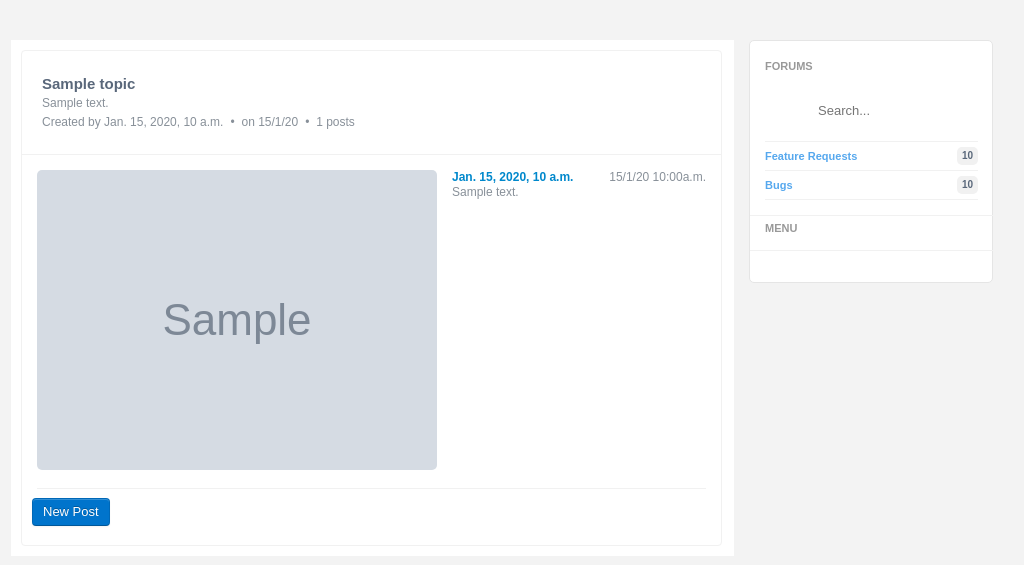
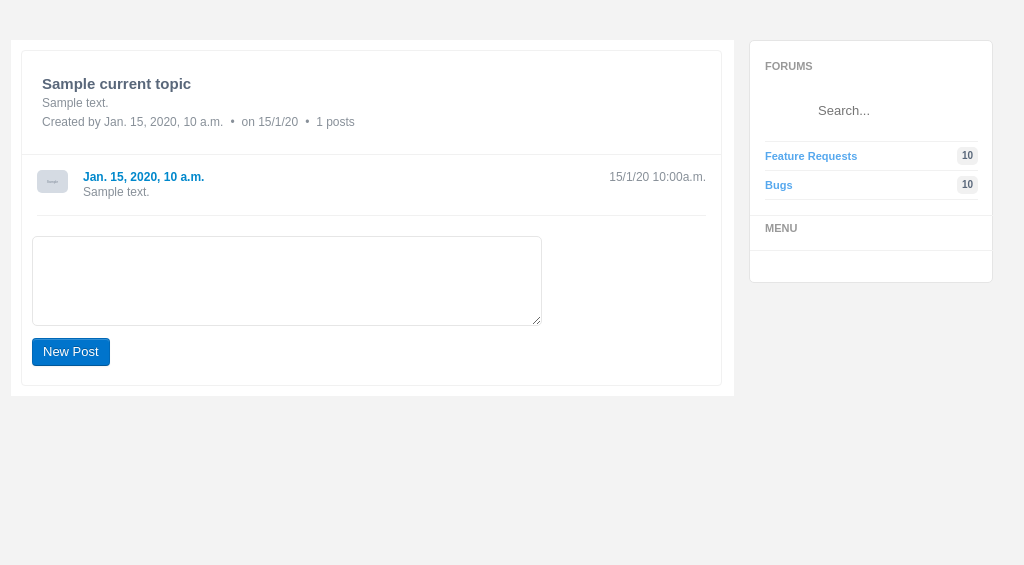
Before and after one commit to julyzergcn/simple-forum, a Django app: template myforum/templates/myforum/topic.html in a window 1280 px wide. Shown: the part 60-625 px from the top of the page, without its empty margins (138-1162 px from the left). Run offline with Django 3.2, Linux system fonts and the light colour scheme; the template is opened without the code that fills it: most values are stand-ins (such as "Sample title", 1, 10 or a date in 2020).

Commit message:
new_post btn

```diff
--- a/myforum/templates/myforum/topic.html
+++ b/myforum/templates/myforum/topic.html
@@ -4,22 +4,22 @@
 
 
 <div class="topic-header">
-    <h3 class="topic-title">{{ topic.title }}</h3>
-    <p class="topic-description">{{ topic.description }}</p>
+    <h3 class="topic-title">{{ current_topic.title }}</h3>
+    <p class="topic-description">{{ current_topic.description }}</p>
     <ul class="topic-meta">
-        <li class="topic-meta-item"> Created by  {{ topic.created_by }}</li>
-        <li class="topic-meta-item">on {{ topic.created|date:"j/n/y" }}</li>
-        <li class="topic-meta-item">{{ topic.posts|length }} posts</li>
+        <li class="topic-meta-item"> Created by  {{ current_topic.created_by }}</li>
+        <li class="topic-meta-item">on {{ current_topic.created|date:"j/n/y" }}</li>
+        <li class="topic-meta-item">{{ current_topic.posts|length }} posts</li>
     </ul>
 </div>
 
 <div class="list-view" id="post-list">
     <div class="items">
 
-    {% for post in topic.posts %}
+    {% for post in current_topic.posts %}
         <div class="topic-comment clearfix">
             <div class="avatar">
-                <a href="#"><img class="avatar-img" src="{{ post.avatar_url }}"></a>
+                <a href="#"><img class="avatar-img" src="{{ post.avatar_url }}" style="width:31px"></a>
             </div>
             <div class="comment-data">
                 <h4 class="comment-author"><a href="#">{{ post.created_by }}</a></h4>
@@ -34,6 +34,13 @@
     </div> <!-- .items -->
 </div> <!-- #post-list -->
 
-<a href="#" class="btn btn-primary btn-toolbar">New Post</a>
+<div style="padding-top:20px">
+<form method="post" action="">
+    {% csrf_token %}
+    <textarea name="post" style="width:500px;height:80px"></textarea>
+    <br />
+    <input type="submit" value="New Post" class="btn btn-primary btn-toolbar" />
+</form>
+</div>
 
 {% endblock %}
--- a/simple_forum/urls.py
+++ b/simple_forum/urls.py
@@ -12,6 +12,6 @@ urlpatterns = patterns('',
 from django.conf import settings as s
 
 urlpatterns += patterns('django.views.static',
-    (r'^/static/(?P<path>.*)$', 'serve', {'document_root': s.STATIC_ROOT}),
-    (r'^/media/(?P<path>.*)$', 'serve', {'document_root': s.MEDIA_ROOT}),
+    (r'^static/(?P<path>.*)$', 'serve', {'document_root': s.STATIC_ROOT}),
+    (r'^media/(?P<path>.*)$', 'serve', {'document_root': s.MEDIA_ROOT}),
 )
```
Also changed, not shown: myforum/utils.py (added, +17 -0 lines), myforum/views.py (+22 -3 lines).
